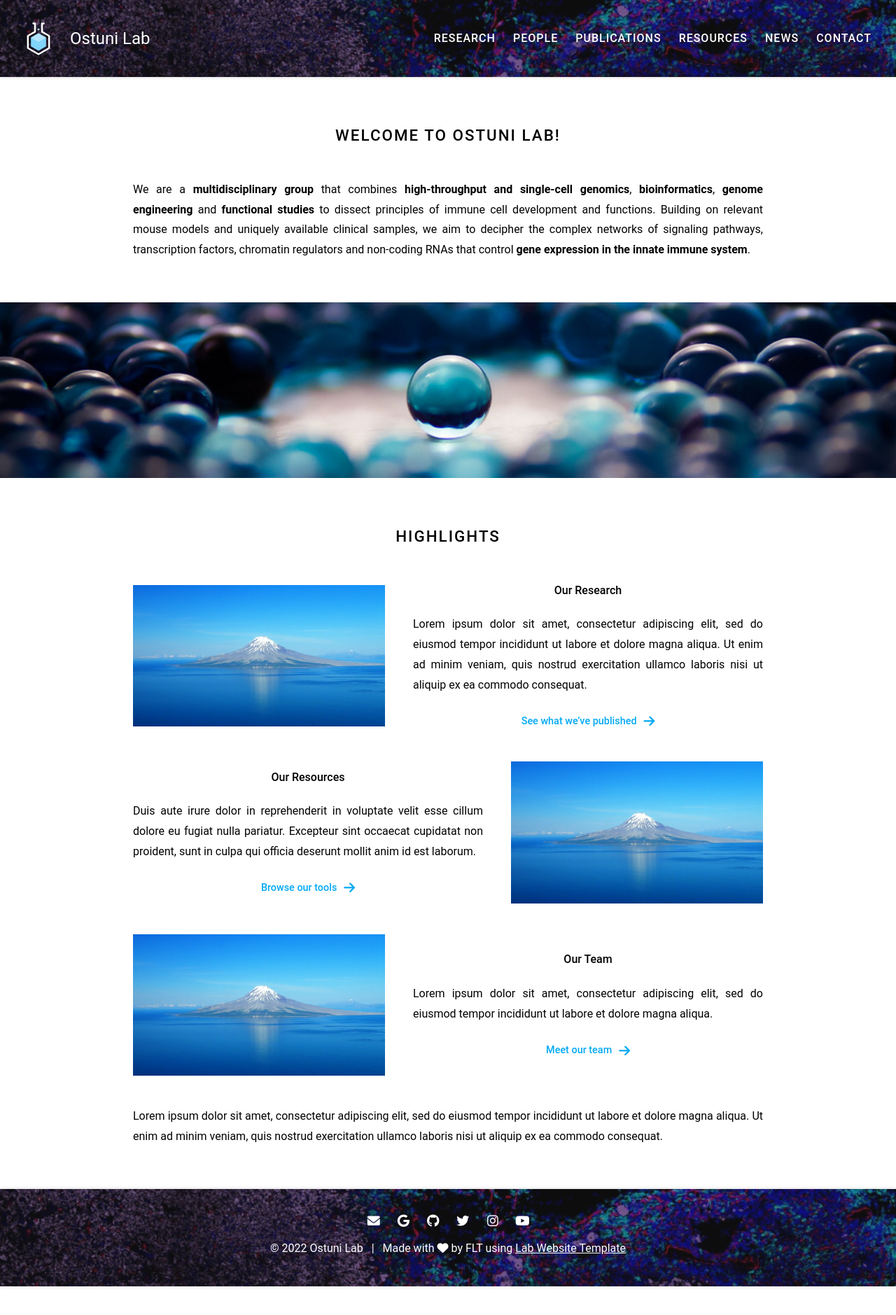
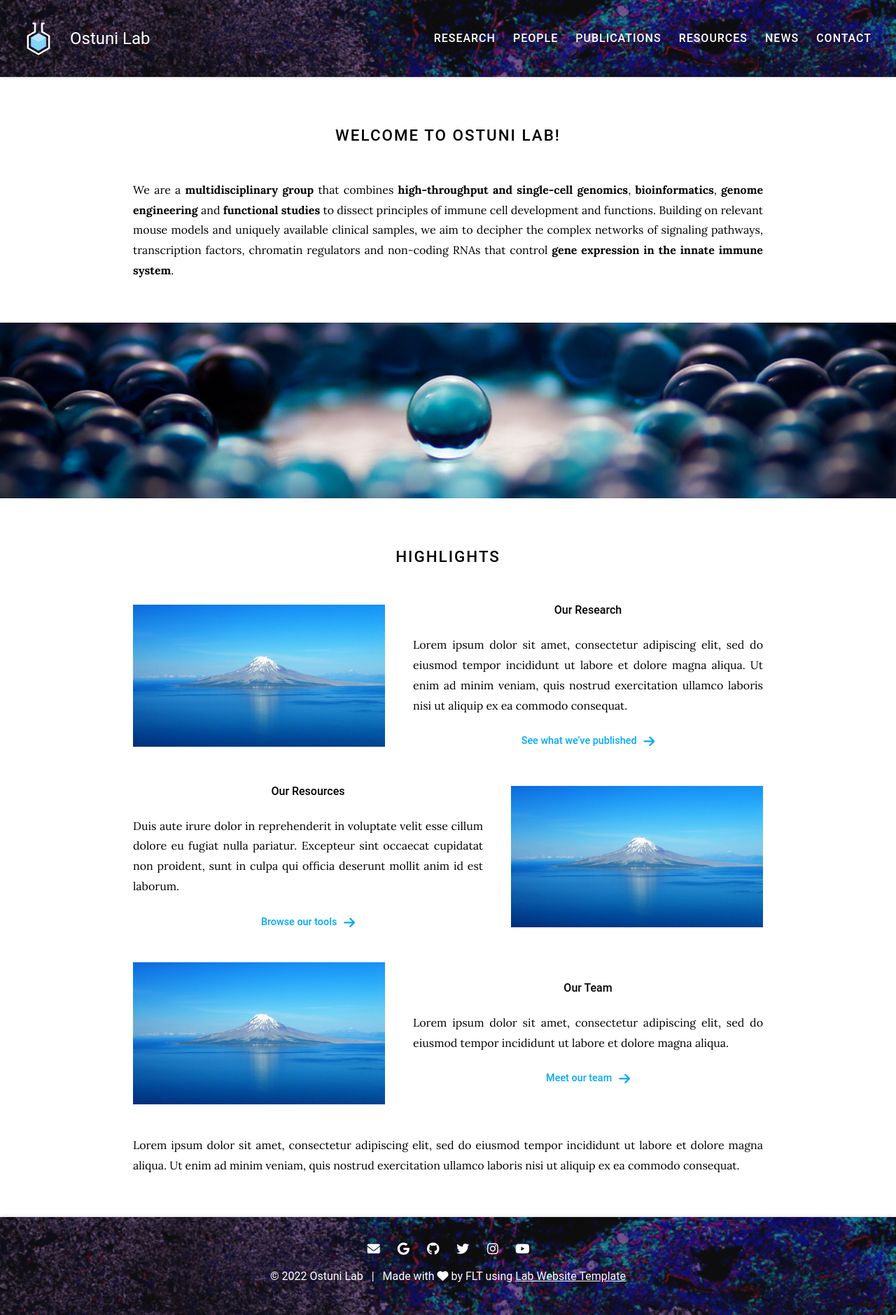
Before and after one commit to laterz-f/labwebsite, a Jekyll site: the page built from index.md, in a window 1280 px wide. Shown: the whole page at 70% size. Built offline with Jekyll 4.4.1, drawn with Linux system fonts in a browser that asks for light colours; some web fonts are replaced; before the commit the page ends 1838 px from its top, so only the background shows below that.

Commit message:
Update theme.scss

```diff
--- a/css/theme.scss
+++ b/css/theme.scss
@@ -6,7 +6,7 @@ $dark-accent: $light-blue-900;
 
 // font types
 // also see /_includes/fonts.html to change fonts
-$serif: "Roboto", serif; // font name, fallback font type
+$serif: "Lora", serif; // font name, fallback font type
 $sans: "Roboto", sans-serif;
 $mono: "Roboto Mono", monospace;
 
```
